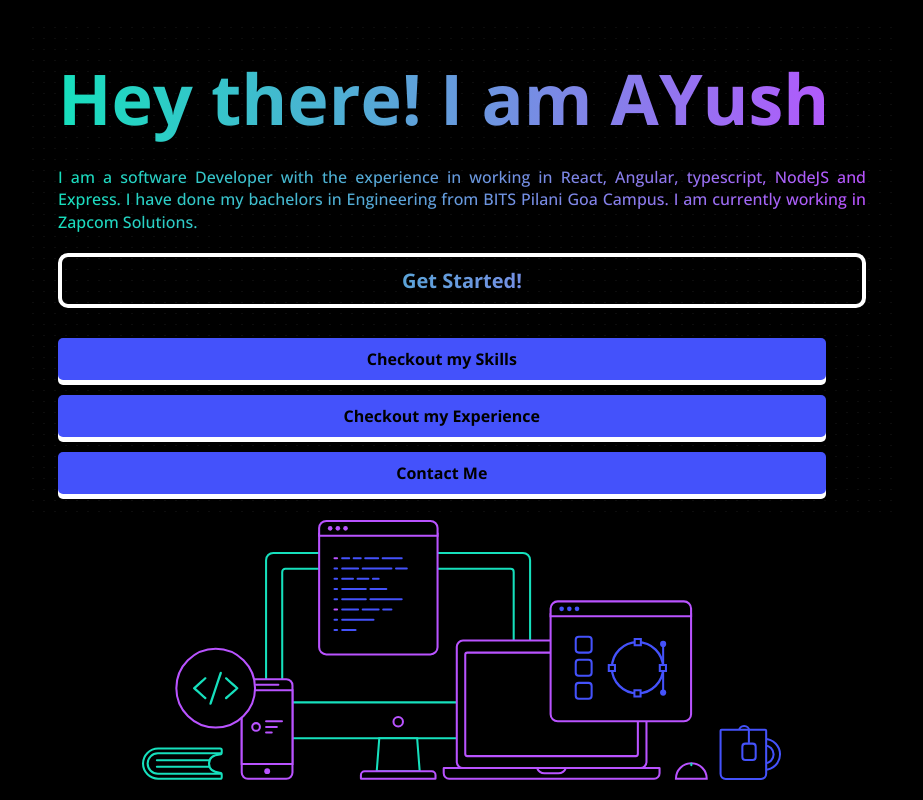
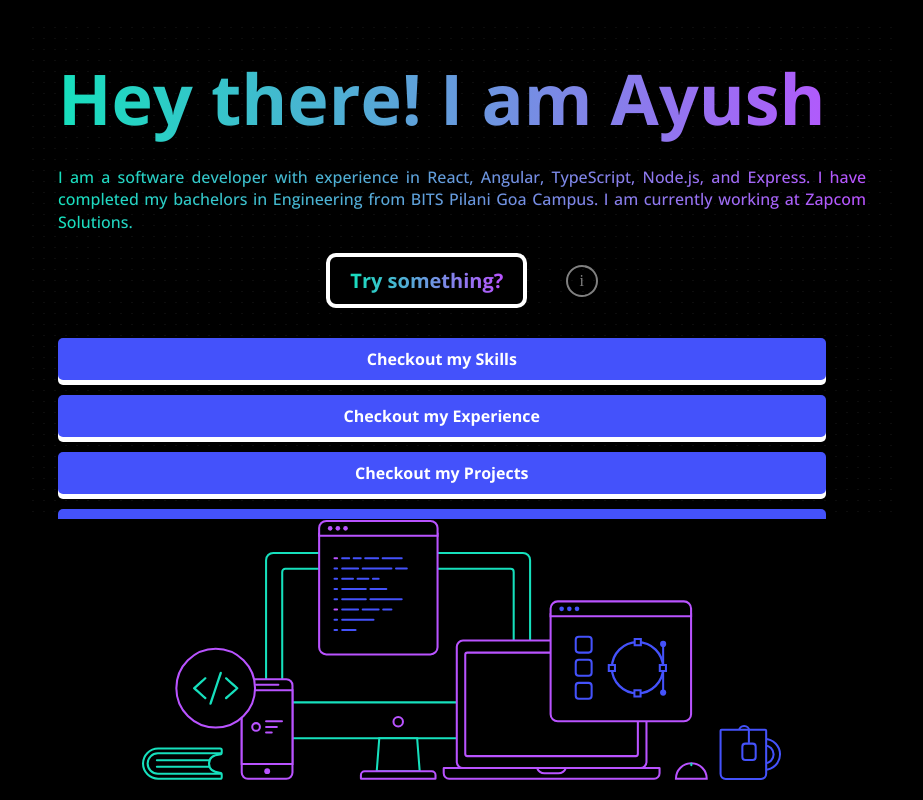
Before and after one commit to AYushgupta4387/web-portfolio, a React (Vite) app: page / in a window 1280 px wide. Shown: the whole page, without its empty margins (178-1101 px from the left). Built offline with nearby package versions, Linux system fonts and the light colour scheme.

Commit message:
add modal and game button in the nav

```diff
--- a/src/App.jsx
+++ b/src/App.jsx
@@ -6,7 +6,8 @@ import Header from "./pages/Header/Header";
 import About from "./pages/About/About";
 import Experience from "./pages/Experience/Experience";
 import ContactMe from "./pages/ContactMe/ContactMe";
-import Projects from "./pages/Projects/Projects"; // Corrected import
+import Projects from "./pages/Projects/Projects";
+import Game from "./pages/Game/Game";
 import PageNotFound from "./pages/PageNotFound/PageNotFound";
 
 import PageNavigation from "./components/PageNavigation/PageNavigation";
@@ -21,6 +22,7 @@ function App() {
           <Route path="/experience" element={<Experience />} />
           <Route path="/contact" element={<ContactMe />} />
           <Route path="/projects" element={<Projects />} />
+          <Route path="/game" element={<Game />} />
           <Route path="*" element={<PageNotFound />} />
         </Routes>
         <ConditionalNavigation /> {/* Conditionally renders the navigation */}
--- a/src/components/Button/Button.jsx
+++ b/src/components/Button/Button.jsx
@@ -9,7 +9,7 @@ const secondaryButtonBGColors = [
   "bgColorBlue",
 ];
 
-function Button({ children, onClick, buttonClass }) {
+function Button({ children, onClick, buttonClass, customClass = "" }) {
   // Use `useMemo` to compute the random color only once for the render lifecycle
   const chosenColor = useMemo(() => {
     if (buttonClass === "secondaryButton") {
@@ -24,6 +24,7 @@ function Button({ children, onClick, buttonClass }) {
       onClick={onClick}
       className={`${styles[buttonClass]}
       ${chosenColor ? styles[chosenColor] : ""}
+      ${styles[customClass]}
       open-sans-700`}
     >
       {children}
@@ -35,6 +36,7 @@ Button.propTypes = {
   children: PropTypes.node.isRequired, // Ensures `children` is passed
   onClick: PropTypes.func, // Click handler function
   buttonClass: PropTypes.string, // Class name for styling
+  customClass: PropTypes.string,
 };
 
 export default Button;
--- a/src/components/Button/Button.module.css
+++ b/src/components/Button/Button.module.css
@@ -3,10 +3,15 @@
   border-radius: 10px;
   cursor: pointer;
   padding: 1rem 2rem;
+  margin: 2rem 0;
   border: 4px solid var(--white-font-color);
-  margin: 2rem 0;
+  background-color: var(--dark-bg-color);
 
-  background-color: var(--dark-bg-color);
+  position: relative; /* Needed for the pseudo-element positioning */
+  overflow: hidden; /* Ensures the shine effect doesn't overflow the button */
+}
+
+.mainButton a {
   background-image: linear-gradient(
     90deg,
     var(--green-color),
@@ -15,9 +20,6 @@
   background-clip: text;
   -webkit-background-clip: text;
   color: transparent;
-
-  position: relative; /* Needed for the pseudo-element positioning */
-  overflow: hidden; /* Ensures the shine effect doesn't overflow the button */
 }
 
 /* Shine effect */
@@ -37,6 +39,15 @@
 /* Animation */
 .mainButton:hover::after {
   animation: shine 0.4s linear;
+}
+
+@keyframes shine {
+  from {
+    left: -100%; /* Start from outside the left of the button */
+  }
+  to {
+    left: 100%; /* Move across to the right side */
+  }
 }
 
 .secondaryButton {
@@ -72,11 +83,13 @@
   background-color: var(--blue-color);
 }
 
-@keyframes shine {
-  from {
-    left: -100%; /* Start from outside the left of the button */
-  }
-  to {
-    left: 100%; /* Move across to the right side */
-  }
+.secondaryButton a {
+  text-decoration: none;
+  color: white;
 }
+
+.secondaryButtonSmallWidth {
+  width: auto;
+  height: calc(100% - 4rem);
+  font-size: 2rem;
+}
--- /dev/null
+++ b/src/components/Modal/Modal.jsx
@@ -0,0 +1,14 @@
+import PropTypes from "prop-types";
+import styles from "./Modal.module.css";
+
+export default function Modal({ children }) {
+  return (
+    <div className={styles.modalContainer}>
+      <div className={styles.modalContentContainer}>{children}</div>
+    </div>
+  );
+}
+
+Modal.propTypes = {
+  children: PropTypes.node,
+};
--- /dev/null
+++ b/src/components/Modal/Modal.module.css
@@ -0,0 +1,26 @@
+.modalContainer {
+  height: 100%;
+  width: calc(100% - 8rem);
+  position: absolute;
+  display: flex;
+  flex-direction: column;
+  justify-content: center;
+  align-items: center;
+  background-color: rgba(0, 0, 0, 0.9);
+  z-index: 10;
+}
+
+.modalContentContainer {
+  display: flex;
+  flex-direction: column;
+  gap: 5vh;
+  margin-bottom: 20vh;
+  padding: 3rem;
+  border: 3px solid rgb(48, 48, 48);
+  border-radius: 1rem;
+  background-color: #1f1f1f;
+
+  -webkit-box-shadow: inset 0px 3px 13px 5px rgba(0, 0, 0, 0.75);
+  -moz-box-shadow: inset 0px 3px 13px 5px rgba(0, 0, 0, 0.75);
+  box-shadow: inset 0px 3px 13px 5px rgba(0, 0, 0, 0.75);
+}
--- a/src/components/PageNavigation/PageNavigation.module.css
+++ b/src/components/PageNavigation/PageNavigation.module.css
@@ -1,6 +1,5 @@
 .navigation {
   height: 10vh;
-  padding: 0 2rem;
   background-color: rgb(25, 24, 42);
 }
 
@@ -59,3 +58,14 @@
 .homeButton .imageContainer img {
   height: 5vh;
 }
+
+.gameButtonContainer {
+  list-style: none;
+  position: relative;
+}
+
+.gameButton {
+  position: absolute;
+  bottom: 10vh;
+  right: 4vw;
+}
--- /dev/null
+++ b/src/pages/Game/Game.jsx
@@ -0,0 +1,7 @@
+import styles from "./Game.module.css";
+
+function Game() {
+  return <div className={styles.gameContainer}></div>;
+}
+
+export default Game;
--- /dev/null
+++ b/src/pages/Game/Game.module.css
@@ -0,0 +1,3 @@
+.gameContainer {
+  height: 90vh;
+}
--- a/src/pages/Header/Header.jsx
+++ b/src/pages/Header/Header.jsx
@@ -1,46 +1,104 @@
-import PropTypes from "prop-types";
+import { useEffect, useState } from "react";
+import { Link } from "react-router-dom";
 
 import styles from "./Header.module.css";
 import Button from "../../components/Button/Button";
+import Modal from "../../components/Modal/Modal";
 
-function Header({ setCurrentPageIndex }) {
-  const onClickStart = function () {
-    setCurrentPageIndex((prev) => prev + 1);
+const specialButtonTexts = ["Try something?", "Surprise Me!"];
+
+function Header() {
+  const [showModal, setShowModal] = useState(false);
+  const [randomText, setRandomText] = useState(specialButtonTexts[0]);
+
+  // Rotate random button text
+  useEffect(() => {
+    const intervalId = setInterval(() => {
+      setRandomText(specialButtonTexts[Math.floor(Math.random() * 2)]);
+    }, 3000);
+
+    // Cleanup interval on component unmount
+    return () => clearInterval(intervalId);
+  }, []);
+
+  const openModal = () => {
+    setShowModal(true);
   };
 
-  const goTo = function (pageNumber) {
-    setCurrentPageIndex(pageNumber);
+  const closeModal = () => {
+    setShowModal(false);
   };
 
   return (
     <header className={styles.header}>
+      {showModal && (
+        <Modal>
+          <div className={styles.modalTextContainer}>
+            <h2 className={`${styles.modalHeading} open-sans-700`}>
+              What is this special button, you ask?
+            </h2>
+            <p className={`${styles.modalText} open-sans-500`}>
+              Click on it and try playing the game! :)
+            </p>
+          </div>
+
+          <div className={styles.modalButtonsContainer}>
+            <Button buttonClass="mainButton">
+              <Link to="/game">{randomText}</Link>
+            </Button>
+            <Button
+              buttonClass="secondaryButton"
+              onClick={closeModal}
+              customClass="secondaryButtonSmallWidth"
+            >
+              Close
+            </Button>
+          </div>
+        </Modal>
+      )}
+
       <div className={styles.cardContainer}>
+        {/* Text Container */}
         <div className={styles.headerTextContainer}>
           <h1 className={`${styles.heading} open-sans-700`}>
-            Hey there! I am AYush
+            Hey there! I am Ayush
           </h1>
           <p className={`${styles.aboutText} open-sans-500`}>
-            I am a software Developer with the experience in working in React,
-            Angular, typescript, NodeJS and Express. I have done my bachelors in
-            Engineering from BITS Pilani Goa Campus. I am currently working in
+            I am a software developer with experience in React, Angular,
+            TypeScript, Node.js, and Express. I have completed my bachelors in
+            Engineering from BITS Pilani Goa Campus. I am currently working at
             Zapcom Solutions.
           </p>
         </div>
+
+        {/* Buttons Container */}
         <div className={styles.buttonContainer}>
-          <Button onClick={onClickStart} buttonClass="mainButton">
-            Get Started!
+          <div className={styles.specialButtonContainer}>
+            <Button buttonClass="mainButton">
+              <Link to="/game">{randomText}</Link>
+            </Button>
+
+            <div className={styles.infoContainer}>
+              <p onClick={openModal} className={styles.info}>
+                i
+              </p>
+            </div>
+          </div>
+
+          <Button buttonClass="secondaryButton">
+            <Link to="/about">Checkout my Skills</Link>
           </Button>
 
-          <Button onClick={() => goTo(1)} buttonClass="secondaryButton">
-            Checkout my Skills
+          <Button buttonClass="secondaryButton">
+            <Link to="/experience">Checkout my Experience</Link>
           </Button>
 
-          <Button onClick={() => goTo(2)} buttonClass="secondaryButton">
-            Checkout my Experience
+          <Button buttonClass="secondaryButton">
+            <Link to="/projects">Checkout my Projects</Link>
           </Button>
 
-          <Button onClick={() => goTo(3)} buttonClass="secondaryButton">
-            Contact Me
+          <Button buttonClass="secondaryButton">
+            <Link to="/contact">Contact Me</Link>
           </Button>
         </div>
       </div>
@@ -50,8 +108,4 @@ function Header({ setCurrentPageIndex }) {
   );
 }
 
-Header.propTypes = {
-  setCurrentPageIndex: PropTypes.func,
-};
-
 export default Header;
--- a/src/pages/Header/Header.module.css
+++ b/src/pages/Header/Header.module.css
@@ -5,6 +5,26 @@
   align-items: center;
   flex-direction: column;
   padding: 2rem;
+}
+
+.modalTextContainer {
+  color: white;
+}
+
+.modalHeading {
+  font-size: 3.6rem;
+  margin-bottom: 1rem;
+}
+
+.modalText {
+  font-size: 2rem;
+}
+
+.modalButtonsContainer {
+  display: flex;
+  justify-content: center;
+  align-items: center;
+  gap: 5vh;
 }
 
 .cardContainer {
@@ -59,11 +79,29 @@
   gap: 1rem;
 }
 
-/* .rightArrow {
-  width: 5vw;
-  vertical-align: bottom;
-  margin-left: 1rem;
-} */
+.specialButtonContainer {
+  display: flex;
+  justify-content: center;
+  align-items: center;
+  gap: 3vw;
+}
+
+.infoContainer {
+  width: 4vh;
+  height: 4vh;
+  display: flex;
+  justify-content: center;
+  align-items: center;
+  border: 2px solid white;
+  border-radius: 50%;
+  opacity: 0.5;
+  text-align: center;
+}
+
+.info {
+  font-size: 16px;
+  color: white;
+}
 
 .image {
   width: 80vh;
@@ -76,7 +114,6 @@
 
   .cardContainer {
     width: 90vw;
-    height: 60vh;
     display: flex;
     flex-direction: column;
     align-items: flex-start;
```
Also changed, not shown: src/components/PageNavigation/PageNavigation.jsx (+15 -1 lines), 1 other file (tests, documents, lock files or other folders).
